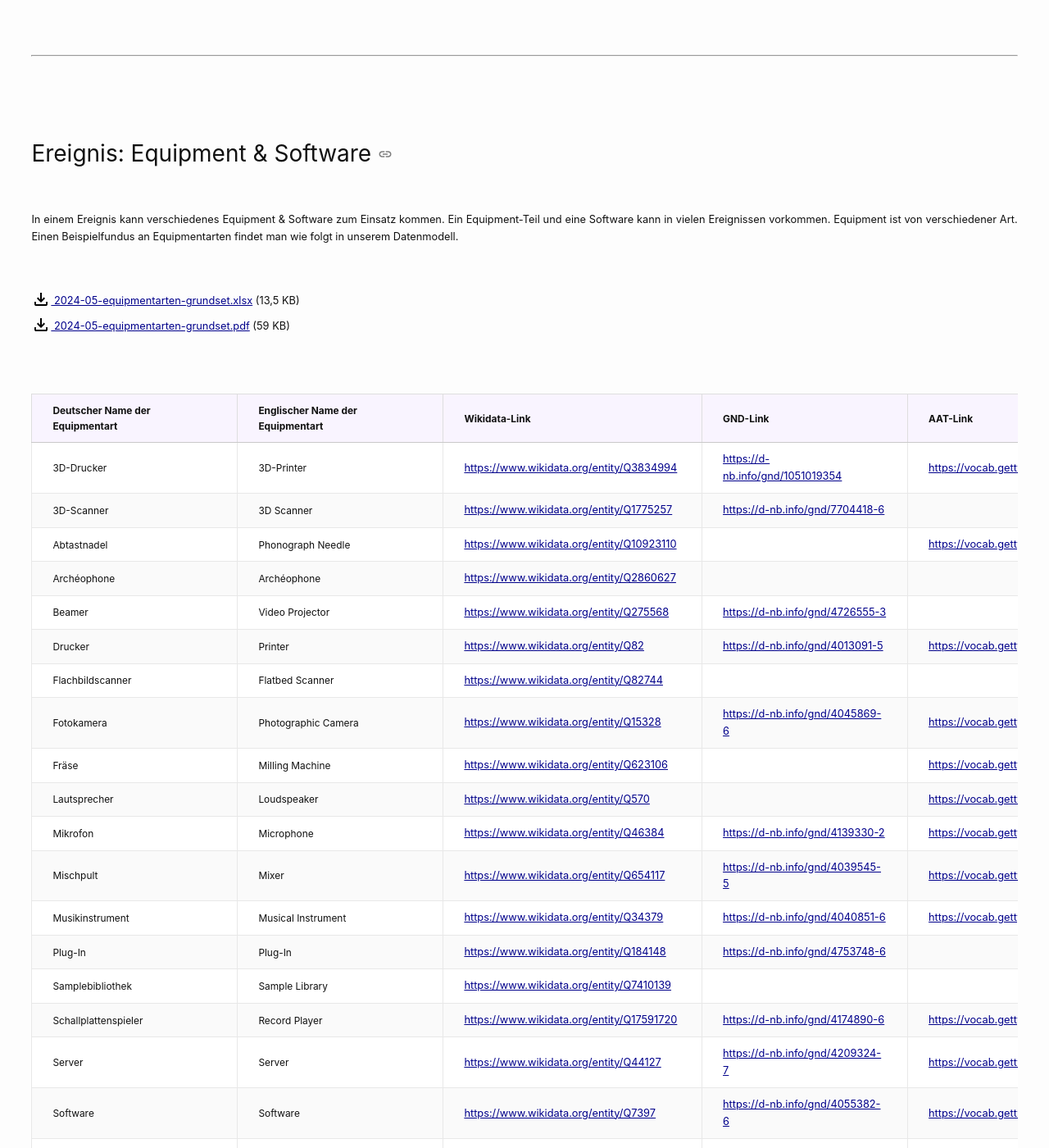
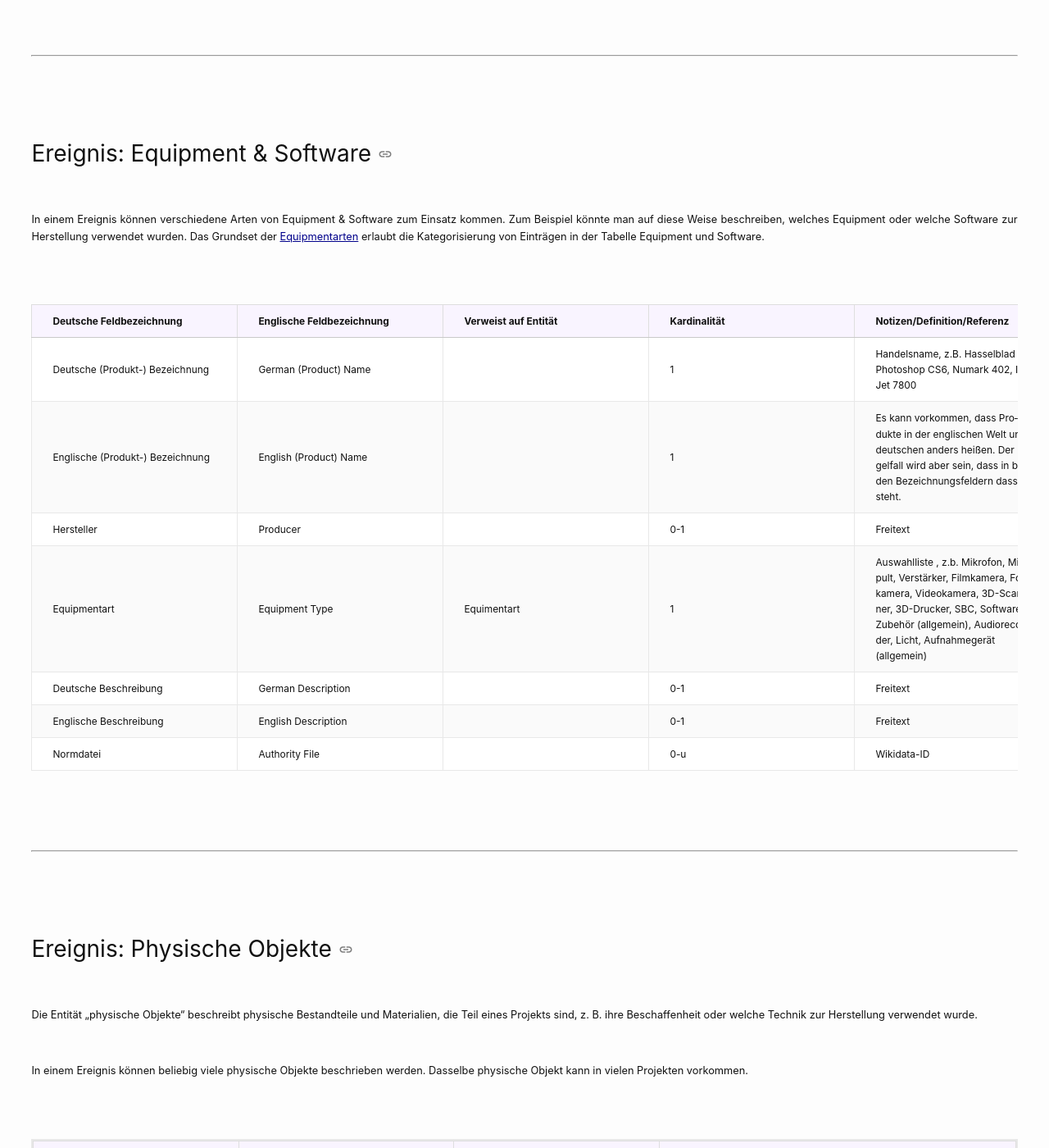
Before and after one commit to christiansievers/site-test, a Jekyll site: the page built from ressourcen/entitaeten_und_attribute_des_datenmodells.markdown, in a window 1280 px wide and 1400 px high, scrolled down 15641 px. Shown: the whole window at 82% size. Built offline with Jekyll 4.4.1, drawn with Linux system fonts in a browser that asks for light colours; a script that is not in the unit is left out; some of the changed text lies outside the part shown.

Commit message:
Felder für Equipment hinzugefügt, Grundset in techn. Doku bewegt

```diff
--- a/ressourcen/entitaeten_und_attribute_des_datenmodells.markdown
+++ b/ressourcen/entitaeten_und_attribute_des_datenmodells.markdown
@@ -347,37 +347,17 @@ Zusätzlich kann angegeben werden, ob nur vermutet wird, dass ein:e Akteur:in in
 
 ## Ereignis: Equipment & Software
 
-In einem Ereignis kann verschiedenes Equipment & Software zum Einsatz kommen. Ein Equipment-Teil und eine Software kann in vielen Ereignissen vorkommen. Equipment ist von verschiedener Art. Einen Beispielfundus an Equipmentarten findet man wie folgt in unserem Datenmodell.
+In einem Ereignis können verschiedene Arten von Equipment & Software zum Einsatz kommen. Zum Beispiel könnte man auf diese Weise beschreiben, welches Equipment oder welche Software zur Herstellung verwendet wurden. Das Grundset der [Equipmentarten]({{ site.baseurl}}/technische-dokumentation/kontrollierte-vokabulare-und-taxonomien/equipmentarten-grundset) erlaubt die Kategorisierung von Einträgen in der Tabelle Equipment und Software.
 
-
-[<svg class="download-icon" xmlns="http://www.w3.org/2000/svg" height="24" viewBox="0 -960 960 960" width="24"><path d="M480-320 280-520l56-58 104 104v-326h80v326l104-104 56 58-200 200ZM240-160q-33 0-56.5-23.5T160-240v-120h80v120h480v-120h80v120q0 33-23.5 56.5T720-160H240Z"/></svg> 2024-05-equipmentarten-grundset.xlsx]({{ site.baseurl }}/assets/documents/2024-05-equipmentarten-grundset.xlsx) (13,5 KB)
-[<svg class="download-icon" xmlns="http://www.w3.org/2000/svg" height="24" viewBox="0 -960 960 960" width="24"><path d="M480-320 280-520l56-58 104 104v-326h80v326l104-104 56 58-200 200ZM240-160q-33 0-56.5-23.5T160-240v-120h80v120h480v-120h80v120q0 33-23.5 56.5T720-160H240Z"/></svg> 2024-05-equipmentarten-grundset.pdf]({{ site.baseurl }}/assets/documents/2024-05-equipmentarten-grundset.pdf) (59 KB)
-
-| Deutscher Name der Equipmentart | Englischer Name der Equipmentart | Wikidata-Link | GND-Link | AAT-Link |
-| ------------- | ------------- | ------------- | ------------- | ------------- |
-| 3D-Drucker | 3D-Printer | [https://www.wikidata.org/entity/Q3834994](https://www.wikidata.org/entity/Q3834994) | [https://d-nb.info/gnd/1051019354](https://d-nb.info/gnd/1051019354) | [https://vocab.getty.edu/aat/300391466](https://vocab.getty.edu/aat/300391466) |
-| 3D-Scanner | 3D Scanner | [https://www.wikidata.org/entity/Q1775257](https://www.wikidata.org/entity/Q1775257) |[https://d-nb.info/gnd/7704418-6](https://d-nb.info/gnd/7704418-6) | |
-| Abtastnadel | Phonograph Needle | [https://www.wikidata.org/entity/Q10923110](https://www.wikidata.org/entity/Q10923110) | | [https://vocab.getty.edu/aat/300374973](https://vocab.getty.edu/aat/300374973) |
-| Archéophone | Archéophone | [https://www.wikidata.org/entity/Q2860627](https://www.wikidata.org/entity/Q2860627) | | |
-| Beamer | Video Projector | [https://www.wikidata.org/entity/Q275568](https://www.wikidata.org/entity/Q275568) |[https://d-nb.info/gnd/4726555-3](https://d-nb.info/gnd/4726555-3) | |
-| Drucker | Printer | [https://www.wikidata.org/entity/Q82](https://www.wikidata.org/entity/Q82) | [https://d-nb.info/gnd/4013091-5](https://d-nb.info/gnd/4013091-5) | [https://vocab.getty.edu/aat/300024535](https://vocab.getty.edu/aat/300024535) |
-| Flachbildscanner | Flatbed Scanner | [https://www.wikidata.org/entity/Q82744](https://www.wikidata.org/entity/Q82744) | | |
-| Fotokamera | Photographic Camera | [https://www.wikidata.org/entity/Q15328](https://www.wikidata.org/entity/Q15328) | [https://d-nb.info/gnd/4045869-6](https://d-nb.info/gnd/4045869-6) | [https://vocab.getty.edu/aat/300022636](https://vocab.getty.edu/aat/300022636) |
-| Fräse | Milling Machine | [https://www.wikidata.org/entity/Q623106](https://www.wikidata.org/entity/Q623106) | | [https://vocab.getty.edu/aat/300024721](https://vocab.getty.edu/aat/300024721) |
-| Lautsprecher | Loudspeaker | [https://www.wikidata.org/entity/Q570](https://www.wikidata.org/entity/Q570) | |[https://vocab.getty.edu/aat/300250653](https://vocab.getty.edu/aat/300250653)
-| Mikrofon | Microphone | [https://www.wikidata.org/entity/Q46384](https://www.wikidata.org/entity/Q46384) | [https://d-nb.info/gnd/4139330-2](https://d-nb.info/gnd/4139330-2) | [https://vocab.getty.edu/aat/300266322](https://vocab.getty.edu/aat/300266322) |
-| Mischpult | Mixer | [https://www.wikidata.org/entity/Q654117](https://www.wikidata.org/entity/Q654117) | [https://d-nb.info/gnd/4039545-5](https://d-nb.info/gnd/4039545-5) | [https://vocab.getty.edu/aat/300420468](https://vocab.getty.edu/aat/300420468) |
-| Musikinstrument | Musical Instrument | [https://www.wikidata.org/entity/Q34379](https://www.wikidata.org/entity/Q34379) | [https://d-nb.info/gnd/4040851-6](https://d-nb.info/gnd/4040851-6) |  [https://vocab.getty.edu/aat/300041620](https://vocab.getty.edu/aat/300041620) |
-| Plug-In | Plug-In | [https://www.wikidata.org/entity/Q184148](https://www.wikidata.org/entity/Q184148) | [https://d-nb.info/gnd/4753748-6](https://d-nb.info/gnd/4753748-6) | |
-| Samplebibliothek | Sample Library | [https://www.wikidata.org/entity/Q7410139](https://www.wikidata.org/entity/Q7410139) | | |
-| Schallplattenspieler | Record Player | [https://www.wikidata.org/entity/Q17591720](https://www.wikidata.org/entity/Q17591720) | [https://d-nb.info/gnd/4174890-6](https://d-nb.info/gnd/4174890-6) | [https://vocab.getty.edu/aat/300310108](https://vocab.getty.edu/aat/300310108) |
-| Server | Server | [https://www.wikidata.org/entity/Q44127](https://www.wikidata.org/entity/Q44127) | [https://d-nb.info/gnd/4209324-7](https://d-nb.info/gnd/4209324-7) | [https://vocab.getty.edu/aat/300266043](https://vocab.getty.edu/aat/300266043) |
-| Software | Software | [https://www.wikidata.org/entity/Q7397](https://www.wikidata.org/entity/Q7397) | [https://d-nb.info/gnd/4055382-6](https://d-nb.info/gnd/4055382-6) | [https://vocab.getty.edu/aat/300028566](https://vocab.getty.edu/aat/300028566) |
-| Tonabnehmer | Pickup | [https://www.wikidata.org/entity/Q572648](https://www.wikidata.org/entity/Q572648) | [https://d-nb.info/gnd/4185653-3](https://d-nb.info/gnd/4185653-3) | [https://vocab.getty.edu/aat/300421687](https://vocab.getty.edu/aat/300421687) |
-| Videokamera | Video Camera | [https://www.wikidata.org/entity/Q313614](https://www.wikidata.org/entity/Q313614) | [https://d-nb.info/gnd/4136080-1](https://d-nb.info/gnd/4136080-1) | [https://vocab.getty.edu/aat/300263898](https://vocab.getty.edu/aat/300263898) |
-| Vorstufe | Preamp | [https://www.wikidata.org/entity/Q399804](https://www.wikidata.org/entity/Q399804) | [https://d-nb.info/gnd/4454584-8](https://d-nb.info/gnd/4454584-8) | |
-| VR-Headset | VR Headset | [https://www.wikidata.org/entity/Q19600329](https://www.wikidata.org/entity/Q19600329) | | |
-| Wandler | Transducer | [https://www.wikidata.org/entity/Q215928](https://www.wikidata.org/entity/Q215928) | [https://d-nb.info/gnd/4064541-1](https://d-nb.info/gnd/4064541-1) | [https://vocab.getty.edu/aat/300264909](https://vocab.getty.edu/aat/300264909) |
+| Deutsche Feldbezeichnung | Englische Feldbezeichnung | Verweist auf Entität | Kardinalität | Notizen/Definition/Referenz |
+| ------------- | ------------- | ------------- | ------------- |
+| Deutsche (Produkt-) Bezeichnung | German (Product) Name |  |  1 | Handelsname, z.B. Hasselblad X, Photoshop CS6, Numark 402, InkJet 7800 |
+| Englische (Produkt-) Bezeichnung | English (Product) Name |  |   1| Es kann vorkommen, dass Produkte in der englischen Welt und deutschen anders heißen. Der Regelfall wird aber sein, dass in beiden Bezeichnungsfeldern dasselbe steht. |
+| Hersteller | Producer |  | 0-1 | Freitext |
+| Equipmentart | Equipment Type | Equimentart | 1 | Auswahlliste , z.b. Mikrofon, Mischpult, Verstärker, Filmkamera, Fotokamera, Videokamera, 3D-Scanner, 3D-Drucker, SBC, Software, Zubehör (allgemein), Audiorecorder, Licht, Aufnahmegerät (allgemein) |
+| Deutsche Beschreibung	 | German Description |  | 0-1	| Freitext |
+| Englische Beschreibung	 | English Description |  | 0-1	| Freitext |
+| Normdatei	 | Authority File |  | 0-u	| Wikidata-ID |
 
 ----
 
--- a/technische-dokumentation/kontrollierte-vokabulare-und-taxonomien/index.markdown
+++ b/technische-dokumentation/kontrollierte-vokabulare-und-taxonomien/index.markdown
@@ -10,7 +10,7 @@ Um eine einheitliche Erschließung und Verzeichnung zu gewährleisten, benutzt D
   * die [Taxonomie der Projektkategorien]({{ site.baseurl}}/technische-dokumentation/kontrollierte-vokabulare-und-taxonomien/projektkategorien-grundset) umfasst etwa 280 Einträge aus allen Gattungen und Genres der Künste
   * das Grundset der [Rollen]({{ site.baseurl}}/technische-dokumentation/kontrollierte-vokabulare-und-taxonomien/rollen-grundset) beschreibt, welche Funktion von Akteur:innen in Ereignissen eingenommen wurde
   * die Taxonomie der [Informationsträgertypen]({{ site.baseurl}}/technische-dokumentation/kontrollierte-vokabulare-und-taxonomien/informationstraegertypen-grundset) erlaubt die Kategorisierung von Datenträgern
+  * das Grundset der [Equipmentarten]({{ site.baseurl}}/technische-dokumentation/kontrollierte-vokabulare-und-taxonomien/equipmentarten-grundset) erlaubt die Kategorisierung von Einträgen in der Tabelle Equipment und Software
   * Projektarten (TODO oder Entfernen)
   * Sprachen  (TODO oder Entfernen)
   * Organisationseinheiten an den Hochschulen  (TODO oder Entfernen)
-  * Equipmentarten  (TODO oder Entfernen)
```
Also changed, not shown: technische-dokumentation/kontrollierte-vokabulare-und-taxonomien/equipmentarten-grundset.markdown (added, +37 -0 lines).
